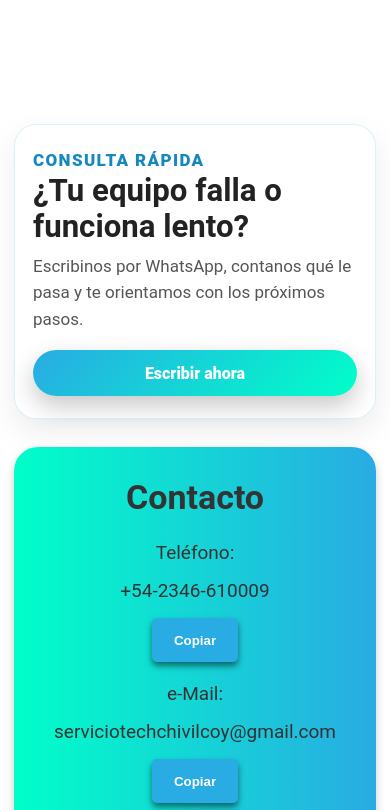
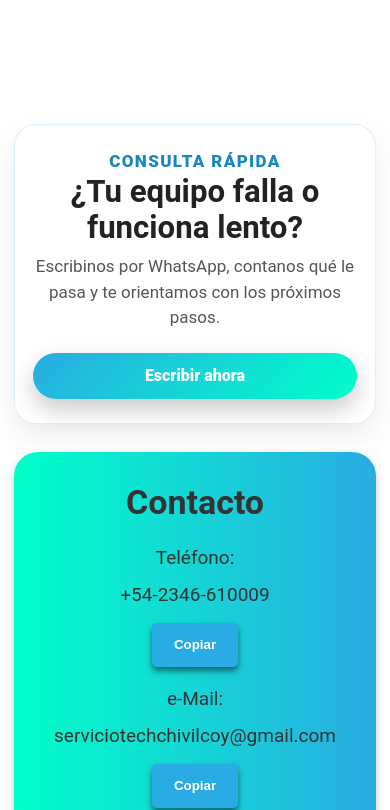
Before and after one commit to tomasgenaro/ServicioTechWeb, a plain HTML site: page index.html in a window 390 px wide. Shown: the part 2520-3330 px from the top of the page. Drawn offline with Linux system fonts and the light colour scheme.

Commit message:
Corregir footer y consulta rapida en mobile

```diff
--- a/styles.css
+++ b/styles.css
@@ -1369,3 +1369,65 @@ textarea:focus-visible {
         padding: 20px 20px calc(88px + env(safe-area-inset-bottom));
     }
 }
+
+/* V6.1.2 - Corrección mobile: consulta rápida y footer */
+
+@media (max-width: 600px) {
+    .conversion-banner {
+        text-align: center;
+        align-items: center;
+        justify-content: center;
+        margin: 26px 14px 24px;
+        padding: 24px 18px;
+    }
+
+    .conversion-banner div {
+        width: 100%;
+    }
+
+    .conversion-banner .section-kicker {
+        text-align: center;
+    }
+
+    .conversion-banner h2 {
+        text-align: center;
+        font-size: clamp(28px, 8vw, 34px);
+        line-height: 1.15;
+    }
+
+    .conversion-banner p {
+        text-align: center;
+        font-size: 17px;
+        line-height: 1.5;
+    }
+
+    .conversion-banner .btn-primary {
+        width: 100%;
+        max-width: 100%;
+        margin-top: 4px;
+    }
+
+    footer {
+        margin-top: 20px;
+        padding: 18px 18px;
+        min-height: auto;
+        border-radius: 18px 18px 0 0;
+    }
+
+    footer p {
+        max-width: 280px;
+        margin: 0 auto;
+        font-size: 14px;
+        line-height: 1.4;
+        text-align: center;
+    }
+
+    body {
+        padding-bottom: calc(86px + env(safe-area-inset-bottom));
+    }
+
+    .audio-bubble,
+    .whatsapp-float {
+        bottom: calc(18px + env(safe-area-inset-bottom));
+    }
+}
```
